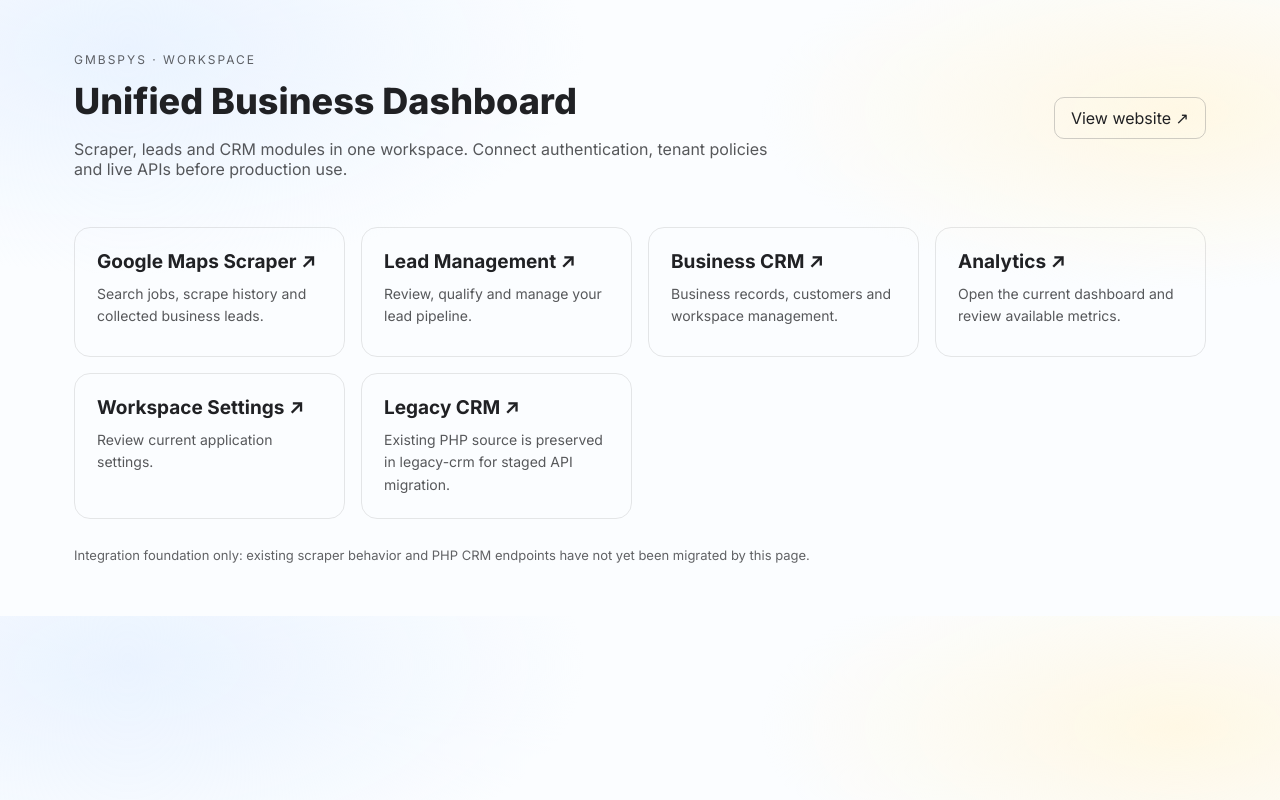
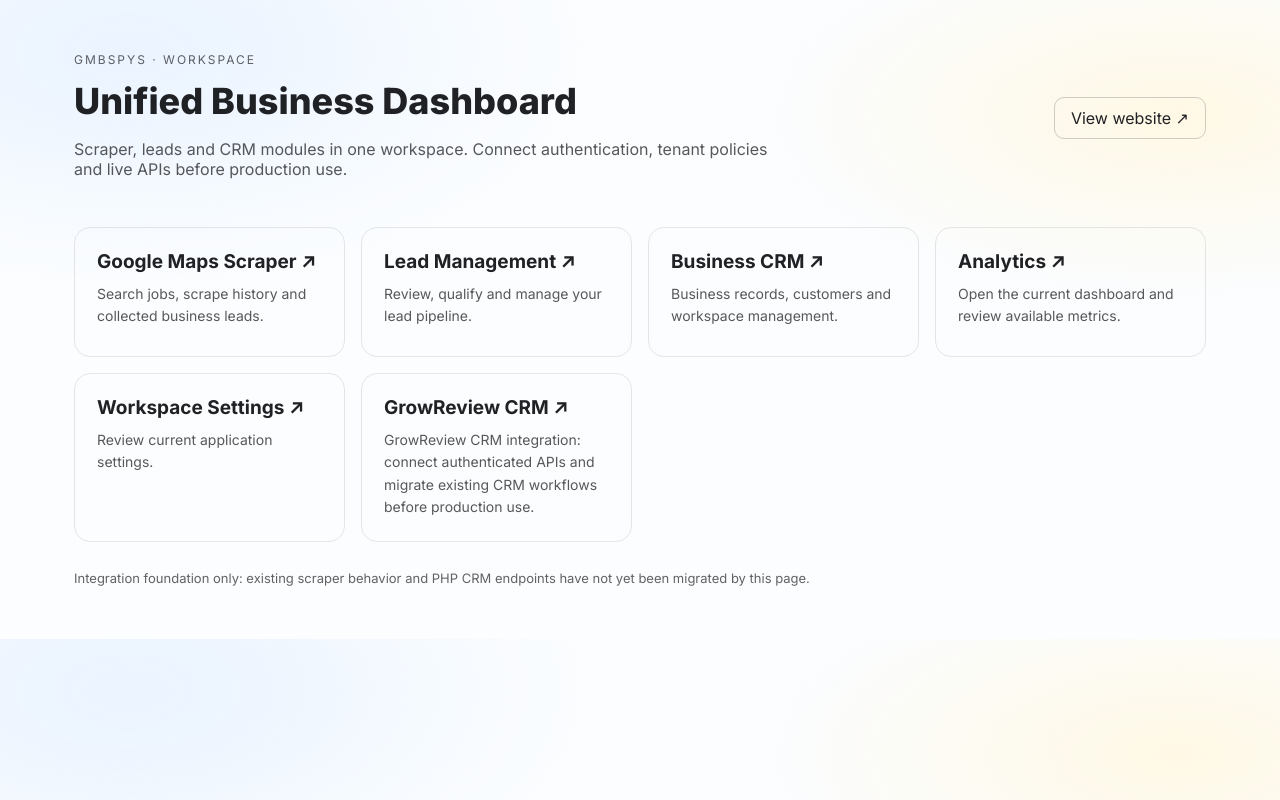
Before and after one commit to graphicsgurtoy/GMBSPYS, a Next.js app in the folder web/: page /dashboard in a window 1280 px wide. Built offline with nearby package versions, Linux system fonts and the light colour scheme; no server answers.

Commit message:
Update GrowReview dashboard branding

```diff
--- a/web/app/dashboard/page.tsx
+++ b/web/app/dashboard/page.tsx
@@ -4,7 +4,7 @@
   { title: "Business CRM", desc: "Business records, customers and workspace management.", href: "/businesses" },
   { title: "Analytics", desc: "Open the current dashboard and review available metrics.", href: "/admin" },
   { title: "Workspace Settings", desc: "Review current application settings.", href: "/settings" },
-  { title: "Legacy CRM", desc: "Existing PHP source is preserved in legacy-crm for staged API migration.", href: "/guides/getting-started" },
+  { title: "GrowReview CRM", desc: "GrowReview CRM integration: connect authenticated APIs and migrate existing CRM workflows before production use.", href: "/guides/getting-started" },
 ];
 
 export default function DashboardPage() {
```
